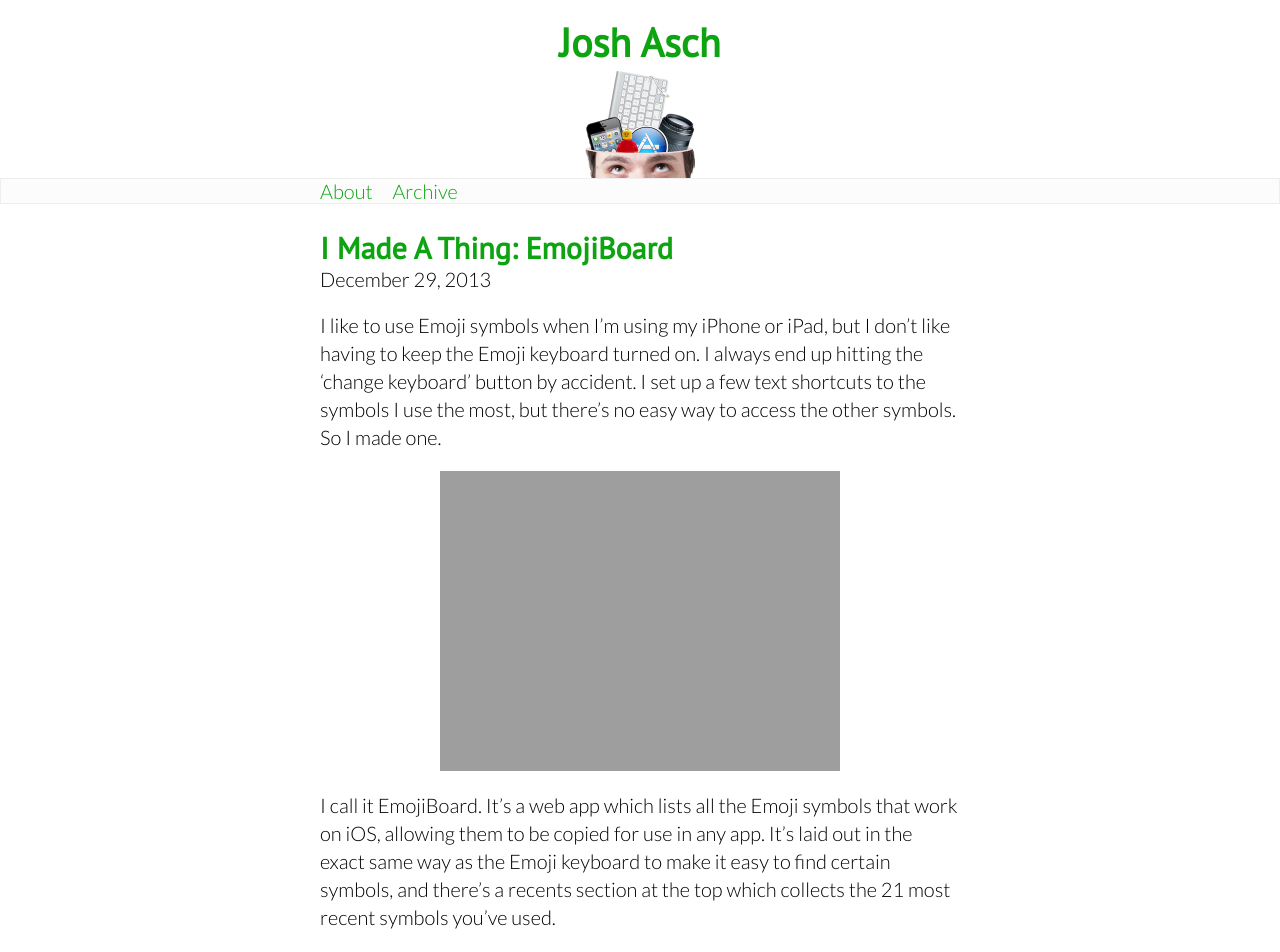
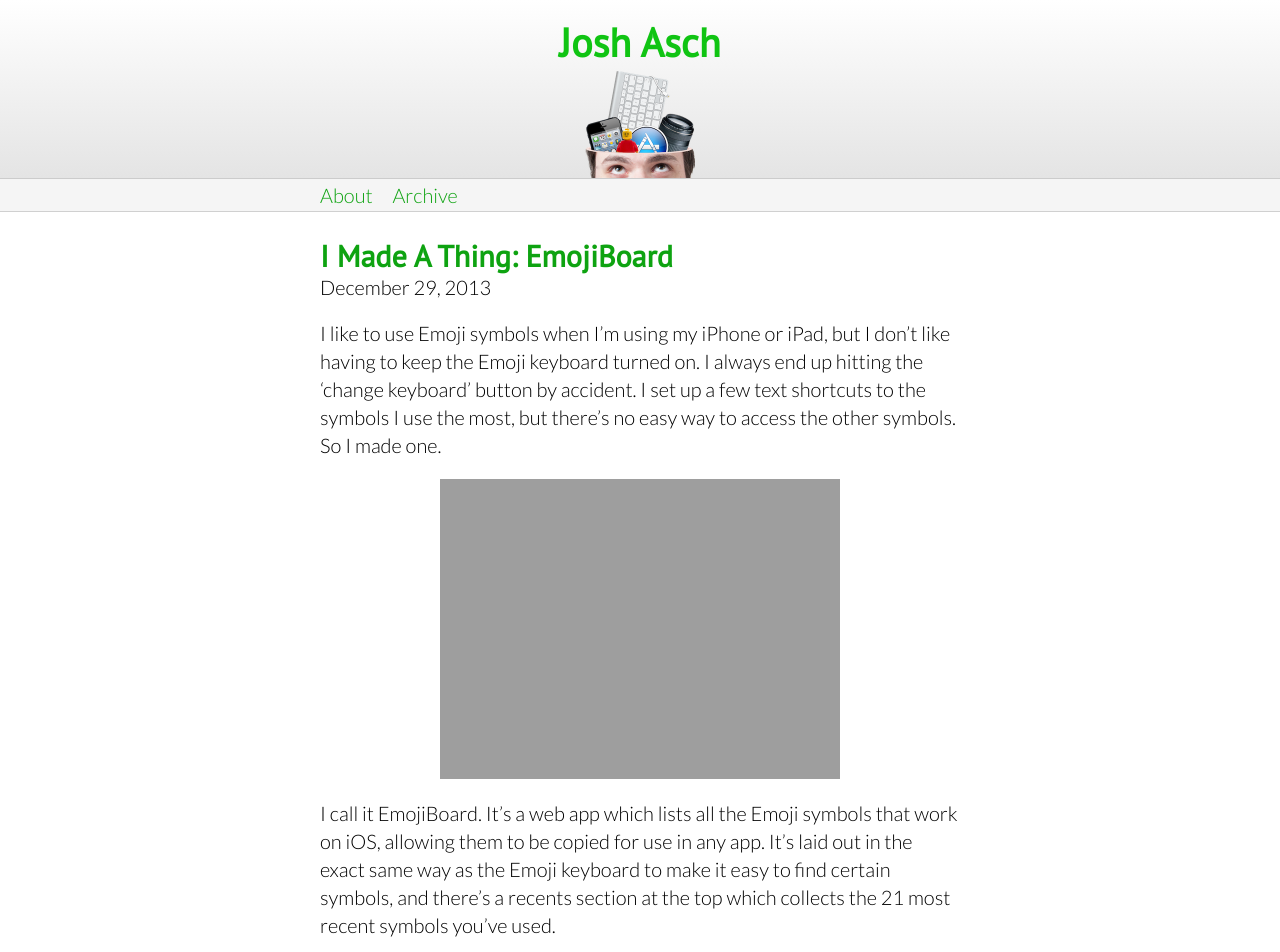
Before and after one commit to jobbogamer/jobbogamer.github.io, a Jekyll site: the page built from index.html, in a window 1280 px wide. Shown: the top 952 px of the page. Built offline with Jekyll 4.4.1, drawn with Linux system fonts in a browser that asks for light colours; Markdown is read by kramdown in place of the engine named in the settings; the list of posts is cut into pages by our own code.

Commit message:
New design for header

```diff
--- a/css/main.css
+++ b/css/main.css
@@ -58,15 +58,23 @@ h1, h2, h3 {
 	font-family: "PT Sans", sans-serif;
 }
 
+div#masthead {
+	background-color: #fcfcfc;
+	background: -webkit-linear-gradient(#ffffff 0%, #e4e4e4 100%);
+}
+
 h1#site-name {
-	margin: 16px 0 0 0;
+	padding: 16px 0 0 0;
+	margin: 0;
 	text-align: center;
 }
 
 div#navigation {
-	background-color: #fcfcfc;
-	border: 1px solid #eeeeee;
+	background-color: #f5f5f5;
+	border-top: 1px solid #cccccc;
+	border-bottom: 1px solid #d0d0d0;
 	margin-bottom: 24px;
+	padding: 4px 0;
 }
 
 div#navigation ul {
```
